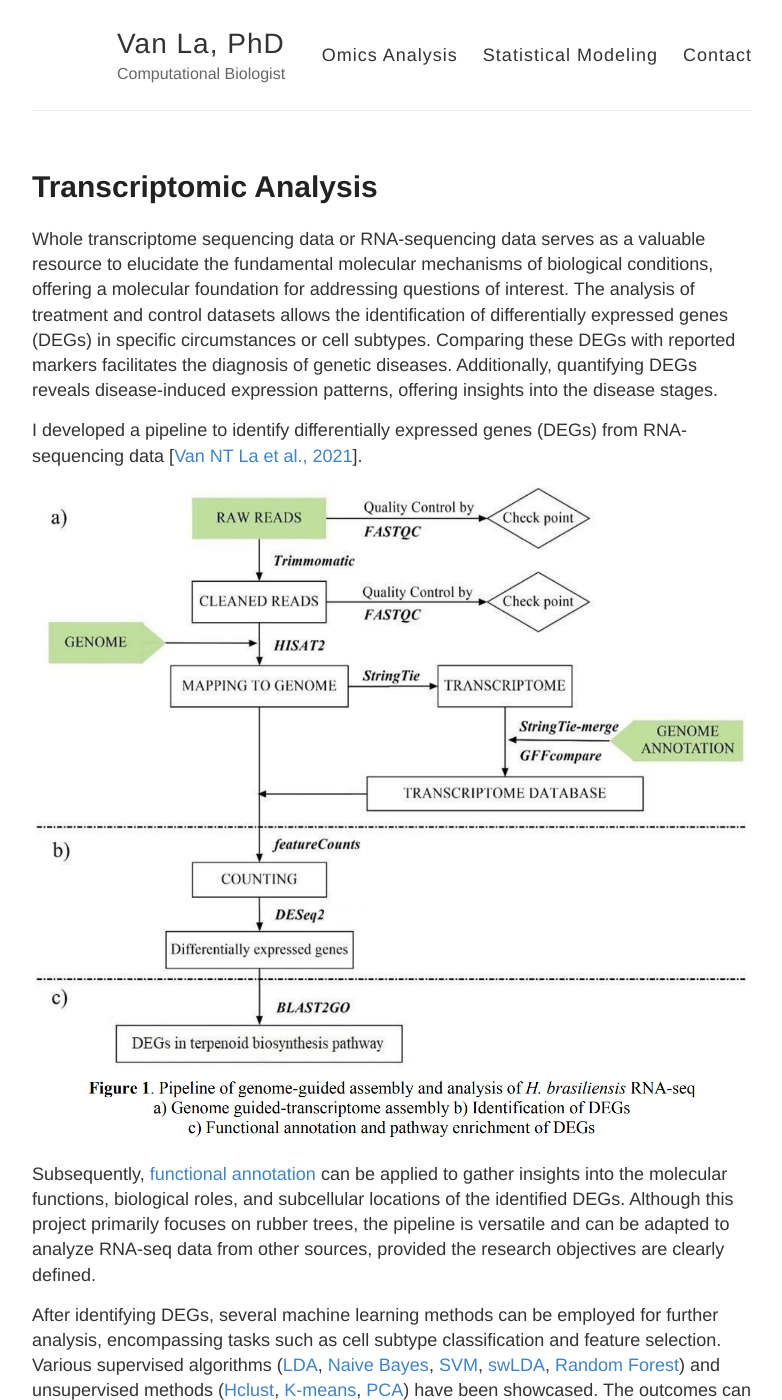
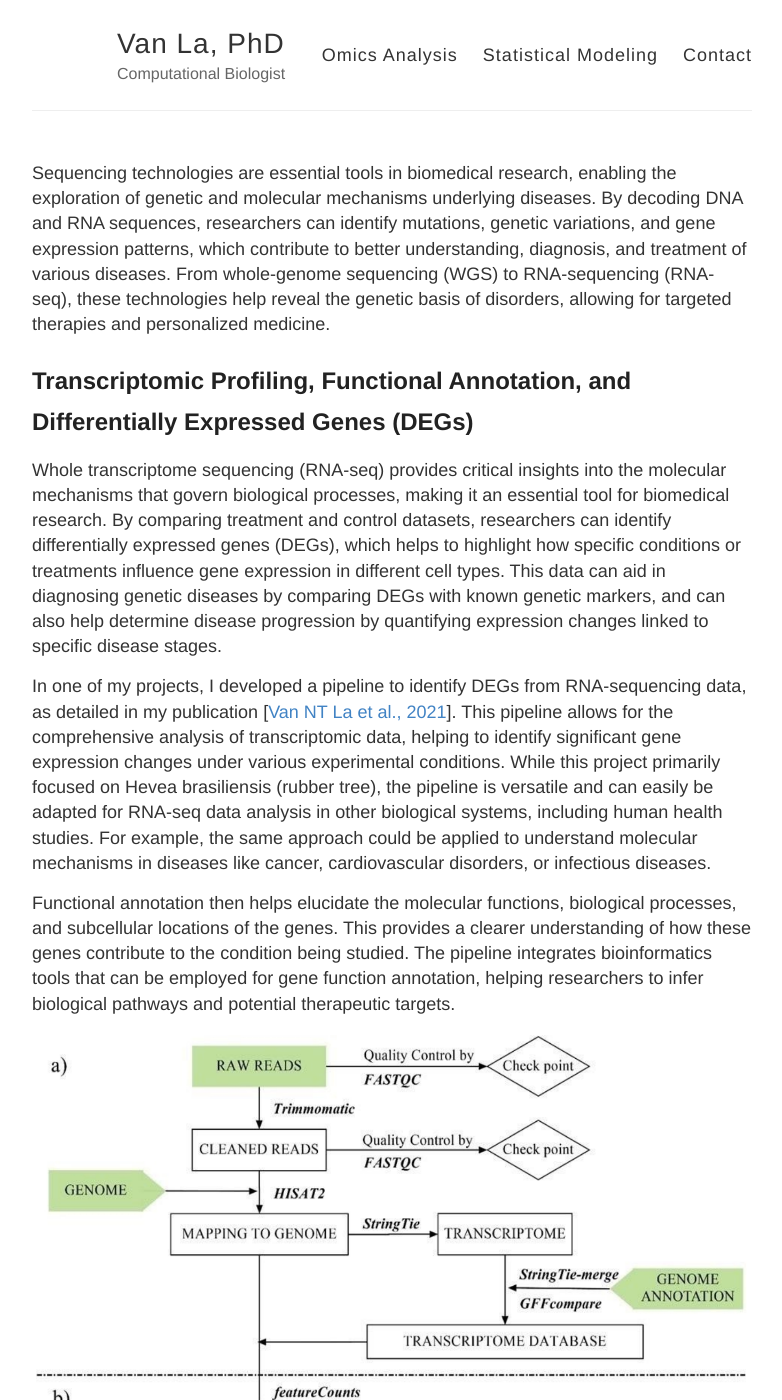
Before and after one commit to vanngocthuyla/Data_Analysis, a Jekyll site: the page built from _pages/omics.md, in a window 1280 px wide and 1400 px high. Shown: the whole window, without its empty margins (248-1030 px from the left). Built offline with Jekyll 4.4.1, drawn with Linux system fonts in a browser that asks for light colours; some of the changed text lies outside the part shown.

Commit message:
Update omics.md
Adding information

```diff
--- a/_pages/omics.md
+++ b/_pages/omics.md
@@ -5,24 +5,38 @@
 permalink: /omics
 ---
 
+Sequencing technologies are essential tools in biomedical research, enabling the exploration of genetic and molecular mechanisms underlying diseases. By decoding DNA and RNA sequences, researchers can identify mutations, genetic variations, and gene expression patterns, which contribute to better understanding, diagnosis, and treatment of various diseases. From whole-genome sequencing (WGS) to RNA-sequencing (RNA-seq), these technologies help reveal the genetic basis of disorders, allowing for targeted therapies and personalized medicine.
 
-# Transcriptomic Analysis
+## Transcriptomic Profiling, Functional Annotation, and Differentially Expressed Genes (DEGs)
 
-Whole transcriptome sequencing data or RNA-sequencing data serves as a valuable resource to elucidate the fundamental molecular mechanisms of biological conditions, offering a molecular foundation for addressing questions of interest. The analysis of treatment and control datasets allows the identification of differentially expressed genes (DEGs) in specific circumstances or cell subtypes. Comparing these DEGs with reported markers facilitates the diagnosis of genetic diseases. Additionally, quantifying DEGs reveals disease-induced expression patterns, offering insights into the disease stages.
+Whole transcriptome sequencing (RNA-seq) provides critical insights into the molecular mechanisms that govern biological processes, making it an essential tool for biomedical research. By comparing treatment and control datasets, researchers can identify differentially expressed genes (DEGs), which helps to highlight how specific conditions or treatments influence gene expression in different cell types. This data can aid in diagnosing genetic diseases by comparing DEGs with known genetic markers, and can also help determine disease progression by quantifying expression changes linked to specific disease stages.
 
-I developed a pipeline to identify differentially expressed genes (DEGs) from RNA-sequencing data [[Van NT La et al., 2021](https://iopscience.iop.org/article/10.1088/1755-1315/749/1/012033/pdf)].
+In one of my projects, I developed a pipeline to identify DEGs from RNA-sequencing data, as detailed in my publication [[Van NT La et al., 2021](https://iopscience.iop.org/article/10.1088/1755-1315/749/1/012033/pdf)]. This pipeline allows for the comprehensive analysis of transcriptomic data, helping to identify significant gene expression changes under various experimental conditions. While this project primarily focused on Hevea brasiliensis (rubber tree), the pipeline is versatile and can easily be adapted for RNA-seq data analysis in other biological systems, including human health studies. For example, the same approach could be applied to understand molecular mechanisms in diseases like cancer, cardiovascular disorders, or infectious diseases.
+
+Functional annotation then helps elucidate the molecular functions, biological processes, and subcellular locations of the genes. This provides a clearer understanding of how these genes contribute to the condition being studied. The pipeline integrates bioinformatics tools that can be employed for gene function annotation, helping researchers to infer biological pathways and potential therapeutic targets.
 
 <div align="center"> <img src='https://vanngocthuyla.github.io/Data_Analysis/images/omics/Pipeline.png' width="800"> </div>
 
-Subsequently, [functional annotation](https://vanngocthuyla.github.io/Data_Analysis/_pages/omics/Annotation) can be applied to gather insights into the molecular functions, biological roles, and subcellular locations of the identified DEGs. Although this project primarily focuses on rubber trees, the pipeline is versatile and can be adapted to analyze RNA-seq data from other sources, provided the research objectives are clearly defined.
+## Analyzing DEGs with Machine Learning Methods
 
-After identifying DEGs, several machine learning methods can be employed for further analysis, encompassing tasks such as cell subtype classification and feature selection. Various supervised algorithms ([LDA](https://vanngocthuyla.github.io/Data_Analysis/_pages/omics/LDA), [Naive Bayes](https://vanngocthuyla.github.io/Data_Analysis/_pages/omics/Naive_Bayes), [SVM](https://vanngocthuyla.github.io/Data_Analysis/_pages/omics/SVM), [swLDA](https://vanngocthuyla.github.io/Data_Analysis/_pages/omics/swLDA), [Random Forest](https://vanngocthuyla.github.io/Data_Analysis/_pages/omics/RF)) and unsupervised methods ([Hclust](https://vanngocthuyla.github.io/Data_Analysis/_pages/omics/hclust), [K-means](https://vanngocthuyla.github.io/Data_Analysis/_pages/omics/kmean), [PCA](https://vanngocthuyla.github.io/Data_Analysis/_pages/omics/PCA)) have been showcased. The outcomes can be also effectively visualized through [heatmap](https://vanngocthuyla.github.io/Data_Analysis/_pages/omics/Heatmap) and [PCA plot](https://vanngocthuyla.github.io/Data_Analysis/_pages/omics/PCA_Plot).
+After identifying DEGs, the next step is to further analyze the results using machine learning techniques. Machine learning provides a powerful approach to classify cell types, identify key features, and predict outcomes based on gene expression data.
 
+In another project, I applied machine learning methods to classify human cell lines related to disease. Supervised learning techniques such as Linear Discriminant Analysis (LDA), Naive Bayes, Support Vector Machines (SVM), and Random Forest were employed to classify and predict disease-related patterns from DEGs. Unsupervised methods like hierarchical clustering (Hclust), K-means, and Principal Component Analysis (PCA) were also used to explore inherent structures in the data. The application of these machine learning algorithms led to the identification of significant features and potential biomarkers, enhancing our understanding of disease mechanisms.
 
-# Genomic Analysis
+These methods, in combination with DEG identification, provide valuable insights into disease processes and potential therapeutic targets.
 
-Human genomic data encompasses information about mutations associated with genetic diseases. These mutations may involve an extra copy of a chromosome, known as trisomy, occurring during fertilization. Alternatively, they could be copy number variants (CNV), where specific sequences of the genome are repeated. These variants often correlate with the earlier onset of symptoms and may be either genetically inherited or acquired during development.
+## Genomic Analysis
 
-With the availability of whole-genome sequencing (WGS) and whole exome sequencing (WES), an analysis pipeline can be constructed for the early identification of these mutations, providing valuable insights to mitigate risks for patients.
+Genomic analysis plays a crucial role in understanding genetic variations and their impact on disease. I worked on two distinct projects related to genomic data:
 
-More information can be found at: [Idenfitication of Abnormality in Human Sequencing Data](https://vanngocthuyla.github.io/Data_Analysis/_pages/omics/NIPT)
+1. Copy Number Variant (CNV) Detection using Whole Exome Sequencing (WES)
+
+   I developed a pipeline for CNV detection using WES data. CNVs, which involve the duplication or deletion of sections of the genome, are linked to various genetic disorders and early-onset diseases. The pipeline I created provides an effective means of identifying these variants, offering clinicians insights into potential genetic risks.
+
+2. Chromosomal Anomaly Identification using Whole Genome Sequencing (WGS)
+
+   I worked on identifying chromosomal anomalies, such as trisomies, using WGS data. This project focused on the detection of conditions like Down syndrome (trisomy 21), Edwards syndrome (trisomy 18), and Patau syndrome (trisomy 13). The WGS-based pipeline allows for early, non-invasive diagnosis of these anomalies, providing crucial information for prenatal care.
+
+## Summary
+
+These projects highlight the power of sequencing technologies in identifying genetic mutations, enabling early diagnosis and guiding personalized treatment plans. By combining transcriptomic profiling, machine learning, and genomic analysis, I have contributed to the development of tools that enhance both research and clinical decision-making.
```
